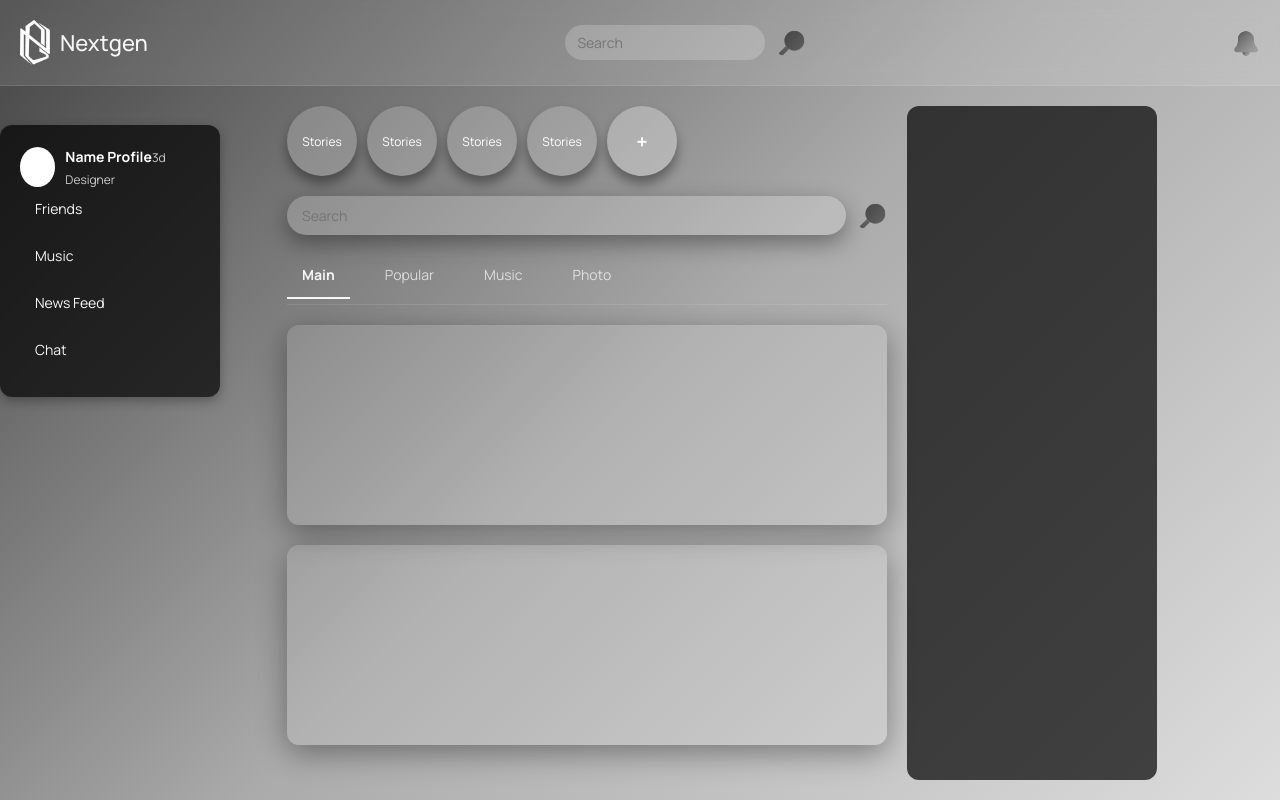
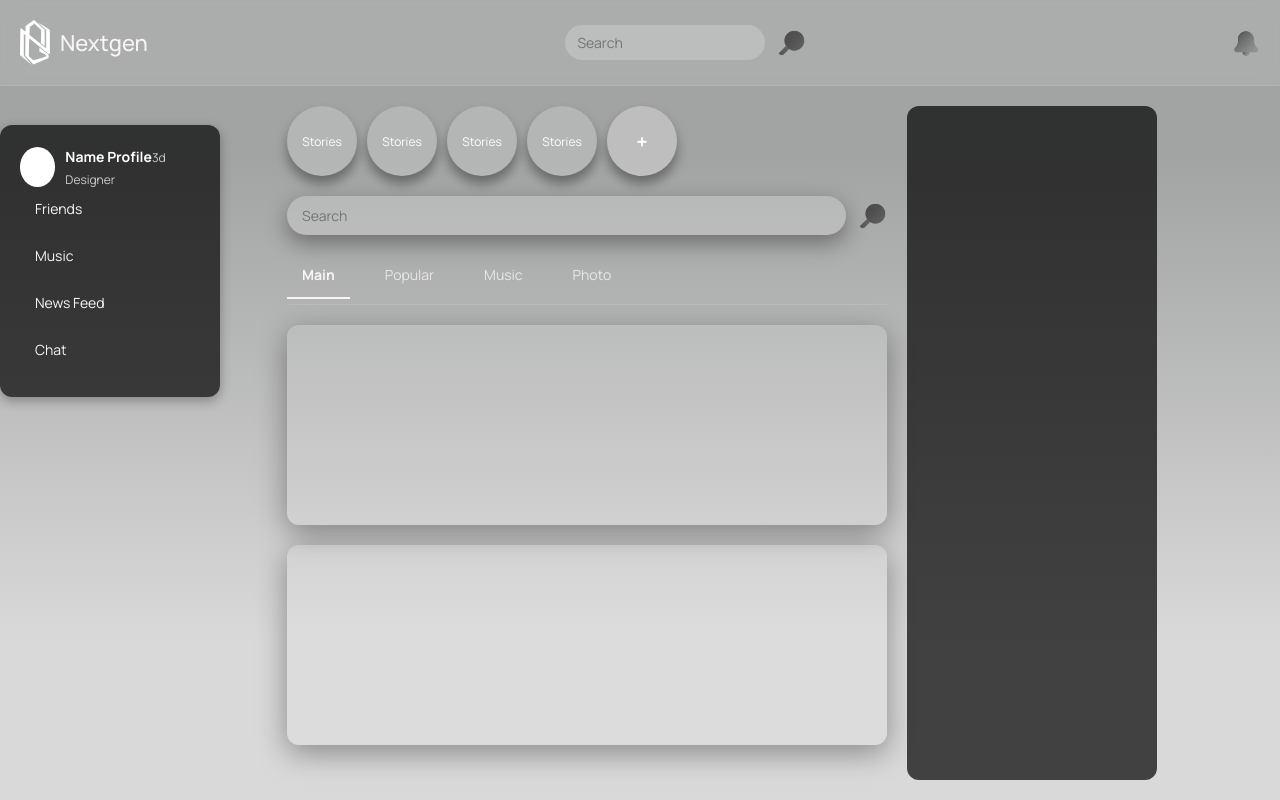
Before and after one commit to superdr0chun/NextgenMessanger, a React (Create React App) app in the folder frontend/: page / in a window 1280 px wide. Built offline with nearby package versions, Linux system fonts and the light colour scheme.

Commit message:
Сломал мейн

```diff
--- a/frontend/src/components/MainPage.css
+++ b/frontend/src/components/MainPage.css
@@ -4,7 +4,9 @@
   display: flex;
   flex-direction: column;
   min-height: 100vh;
-  background: linear-gradient(135deg, #444, #aaa, #ddd);
+  /* Градиент согласно макету: Linear Gradient темный сверху, светлый снизу */
+  background: linear-gradient(to bottom, #A2A3A3 20%, #D9D9D9 80%);
+  background-attachment: fixed;
   color: white;
   padding: 0;
   margin: 0;
--- a/frontend/src/index.css
+++ b/frontend/src/index.css
@@ -9,7 +9,8 @@ body {
   font-family: 'Manrope', -apple-system, BlinkMacSystemFont, 'Segoe UI', 'Roboto', 'Oxygen', 'Ubuntu', 'Cantarell', 'Fira Sans', 'Droid Sans', 'Helvetica Neue', sans-serif;
   -webkit-font-smoothing: antialiased;
   -moz-osx-font-smoothing: grayscale;
-  background: #f0f0f0; /* если нужно, но у вас фон в компонентах */
+  /* Фон будет задан в компонентах */
+  background: transparent;
 }
 
 code {
```
